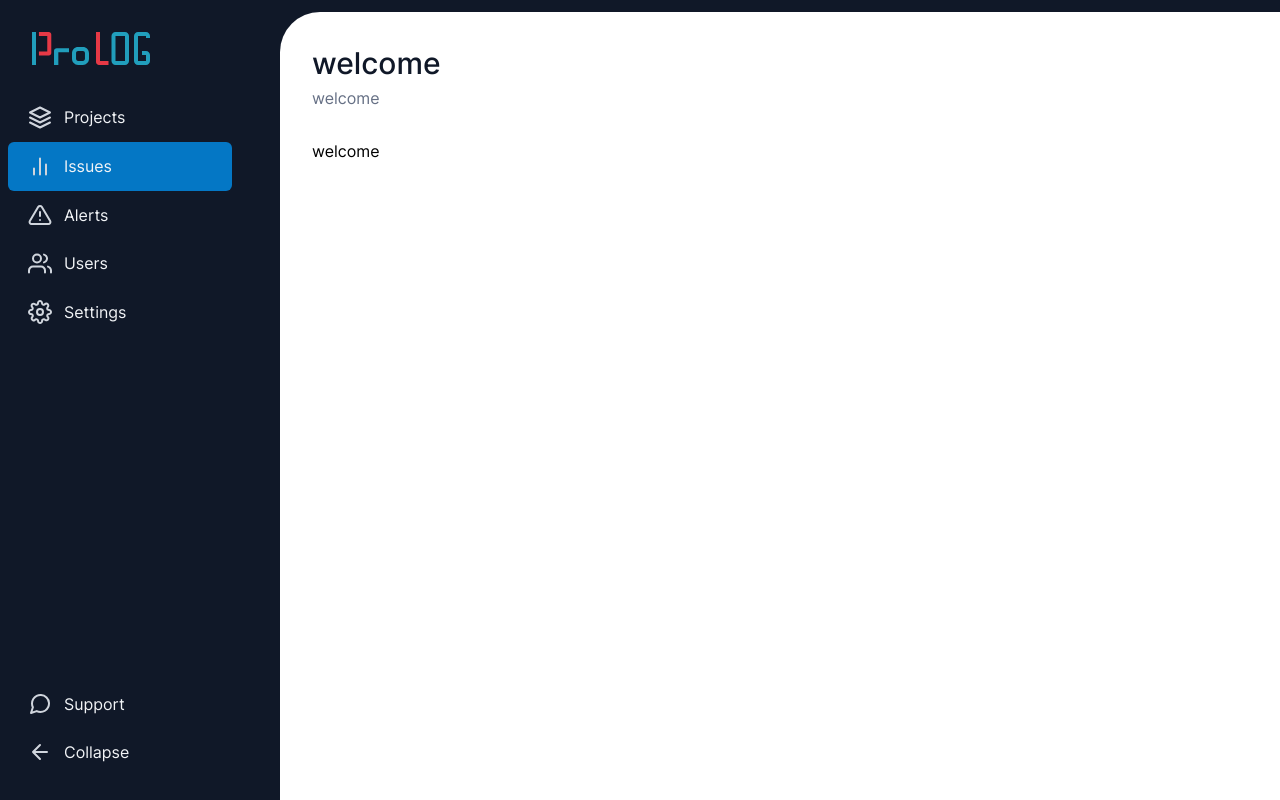
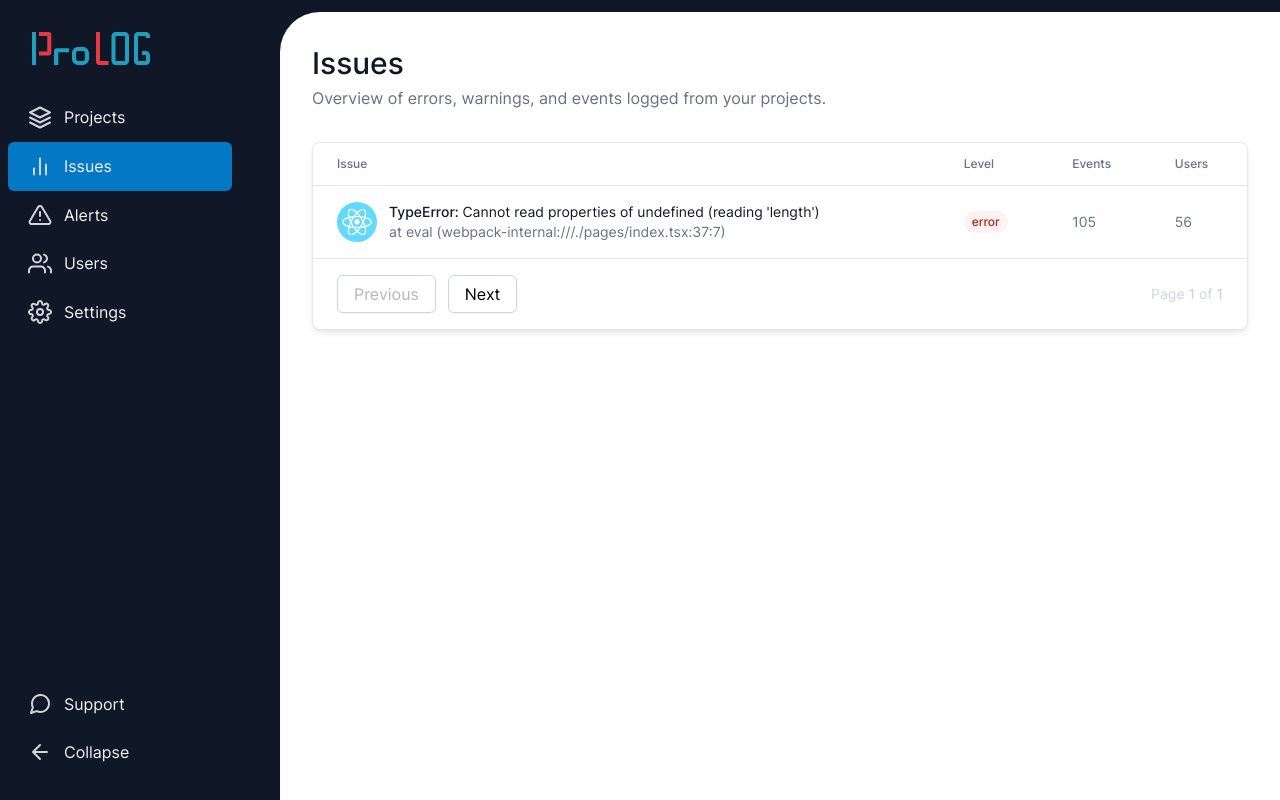
Before and after one commit to mohammed-hossam/errorslog-app, a Next.js app: page /dashboard/issues in a window 1280 px wide. Built offline with nearby package versions, Linux system fonts and the light colour scheme.

Commit message:
issues row storybook

```diff
--- /dev/null
+++ b/features/issues/components/IssuesList/IssuesList.tsx
@@ -0,0 +1,122 @@
+import { IssueLevel } from "@features/issues/types/issue.types";
+import { ProjectLanguage } from "@features/projects/components/ProjectsCard/ProjectsCard";
+import { color, space, textFont } from "@styles/theme";
+import { useRouter } from "next/router";
+import React from "react";
+import styled from "styled-components";
+import { IssuesRow } from "../IssuesRow";
+
+function IssuesList() {
+  const router = useRouter();
+
+  const page = Number(router.query.page || 1);
+
+  return (
+    <Container>
+      <Table>
+        <thead>
+          <HeaderRow>
+            <HeaderCell>Issue</HeaderCell>
+            <HeaderCell>Level</HeaderCell>
+            <HeaderCell>Events</HeaderCell>
+            <HeaderCell>Users</HeaderCell>
+          </HeaderRow>
+        </thead>
+        <tbody>
+          <IssuesRow
+            projectLanguage={ProjectLanguage.react}
+            issue={{
+              id: "c9613c41-32f0-435e-aef2-b17ce758431b",
+              projectId: "6d5fff43-d691-445d-a41a-7d0c639080e6",
+              name: "TypeError",
+              message: "Cannot read properties of undefined (reading 'length')",
+              stack:
+                "Cannot read properties of undefined (reading 'length') \n at eval (webpack-internal:///./pages/index.tsx:37:7) \n at invokePassiveEffectCreate (webpack-internal:///./node_modules/react-dom/cjs/react-dom.development.js:23482:20)\n development.js:157:27)",
+              level: IssueLevel.error,
+              numEvents: 105,
+              numUsers: 56,
+            }}
+          />
+        </tbody>
+      </Table>
+      <PaginationContainer>
+        <div>
+          <PaginationButton
+            // onClick={() => navigateToPage(page - 1)}
+            disabled={page === 1}
+          >
+            Previous
+          </PaginationButton>
+          <PaginationButton
+          // onClick={() => navigateToPage(page + 1)}
+          // disabled={page === meta?.totalPages}
+          >
+            Next
+          </PaginationButton>
+        </div>
+        <PageInfo>
+          Page <PageNumber>1</PageNumber> of <PageNumber>1</PageNumber>
+        </PageInfo>
+      </PaginationContainer>
+    </Container>
+  );
+}
+
+export default IssuesList;
+
+const Container = styled.div`
+  background: white;
+  border: 1px solid ${color("gray", 200)};
+  box-sizing: border-box;
+  box-shadow: 0px 4px 8px -2px rgba(16, 24, 40, 0.1),
+    0px 2px 4px -2px rgba(16, 24, 40, 0.06);
+  border-radius: ${space(2)};
+  overflow: hidden;
+`;
+
+const Table = styled.table`
+  width: 100%;
+  border-collapse: collapse;
+`;
+
+const HeaderRow = styled.tr`
+  border-bottom: 1px solid ${color("gray", 200)};
+`;
+
+const HeaderCell = styled.th`
+  padding: ${space(3, 6)};
+  text-align: left;
+  color: ${color("gray", 500)};
+  ${textFont("xs", "medium")};
+`;
+
+const PaginationContainer = styled.div`
+  display: flex;
+  align-items: center;
+  justify-content: space-between;
+  padding: ${space(4, 6)};
+  border-top: 1px solid ${color("gray", 200)};
+`;
+
+const PaginationButton = styled.button`
+  height: 38px;
+  padding: ${space(0, 4)};
+  background: white;
+  border: 1px solid ${color("gray", 300)};
+  box-shadow: 0px 1px 2px rgba(16, 24, 40, 0.05);
+  border-radius: 6px;
+  cursor: pointer;
+
+  &:not(:first-of-type) {
+    margin-left: ${space(3)};
+  }
+`;
+
+const PageInfo = styled.div`
+  color: ${color("gray", 300)};
+  ${textFont("sm", "regular")}
+`;
+
+const PageNumber = styled.span`
+  ${textFont("sm", "medium")}
+`;
--- /dev/null
+++ b/features/issues/components/IssuesList/index.ts
@@ -0,0 +1 @@
+export { default as IssuesList } from "./IssuesList";
--- /dev/null
+++ b/features/issues/components/IssuesRow/IssuesRow.tsx
@@ -0,0 +1,88 @@
+import { Badge } from "@components/Badge";
+import { BadgeColor, BadgeSize } from "@components/Badge/Badge";
+import { Issue, IssueLevel } from "@features/issues/types/issue.types";
+import { ProjectLanguage } from "@features/projects/components/ProjectsCard/ProjectsCard";
+import { color, space, textFont } from "@styles/theme";
+import React from "react";
+import styled from "styled-components";
+
+type IssueRowProps = {
+  projectLanguage: ProjectLanguage;
+  issue: Issue;
+};
+
+const levelColors = {
+  [IssueLevel.info]: BadgeColor.success,
+  [IssueLevel.warning]: BadgeColor.warning,
+  [IssueLevel.error]: BadgeColor.error,
+};
+
+function IssuesRow({
+  projectLanguage,
+  issue: { name, message, stack, level, numEvents, numUsers },
+}: IssueRowProps) {
+  const firstLineOfStackTrace = stack.split("\n")[1];
+
+  return (
+    <Row>
+      {/* issue */}
+      <IssueCell>
+        <LanguageIcon
+          src={`/icons/${projectLanguage}.svg`}
+          alt={projectLanguage}
+        />
+
+        <ErrorTypeAndMessage>
+          <ErrorType>{name}:&nbsp;</ErrorType>
+          {message}
+          <Stack>{firstLineOfStackTrace}</Stack>
+        </ErrorTypeAndMessage>
+      </IssueCell>
+      {/* level */}
+      <Cell>
+        <Badge color={levelColors[level]} size={BadgeSize.sm}>
+          {level}
+        </Badge>
+      </Cell>
+      {/* event */}
+      <Cell>{numEvents}</Cell>
+      {/* user */}
+      <Cell>{numUsers}</Cell>
+    </Row>
+  );
+}
+
+export default IssuesRow;
+
+const Row = styled.tr`
+  &:nth-child(2n) {
+    background: ${color("gray", 50)};
+  }
+`;
+
+const Cell = styled.td`
+  padding: ${space(4, 6)};
+  color: ${color("gray", 500)};
+  ${textFont("sm", "regular")}
+`;
+
+const IssueCell = styled(Cell)`
+  display: flex;
+  align-items: center;
+`;
+
+const LanguageIcon = styled.img`
+  width: ${space(10)};
+  margin-right: ${space(3)};
+`;
+
+const ErrorTypeAndMessage = styled.div`
+  color: ${color("gray", 900)};
+`;
+const Stack = styled.div`
+  color: ${color("gray", 500)};
+`;
+
+const ErrorType = styled.span`
+  ${textFont("sm", "medium")}
+`;
--- /dev/null
+++ b/features/issues/components/IssuesRow/index.ts
@@ -0,0 +1 @@
+export { default as IssuesRow } from "./IssuesRow";
--- /dev/null
+++ b/features/issues/index.ts
@@ -0,0 +1,3 @@
+export * from "./components/IssuesList";
+export * from "./components/IssuesRow";
+export * from "./types/issue.types";
--- /dev/null
+++ b/features/issues/types/issue.types.ts
@@ -0,0 +1,16 @@
+export enum IssueLevel {
+  info = "info",
+  warning = "warning",
+  error = "error",
+}
+
+export type Issue = {
+  id: string;
+  projectId: string;
+  name: string;
+  message: string;
+  stack: string;
+  level: IssueLevel;
+  numEvents: number;
+  numUsers: number;
+};
--- a/pages/dashboard/issues.tsx
+++ b/pages/dashboard/issues.tsx
@@ -1,11 +1,15 @@
 import React from "react";
 import { Layout } from "@components/Layout";
+import { IssuesList } from "@features/issues";
 // type Props = {}
 
 function IssuesPage() {
   return (
-    <Layout title="welcome" info="welcome">
-      welcome
+    <Layout
+      title="Issues"
+      info="Overview of errors, warnings, and events logged from your projects."
+    >
+      <IssuesList />
     </Layout>
   );
 }
```
Also changed, not shown: 2 other files (tests, documents, lock files or other folders).
